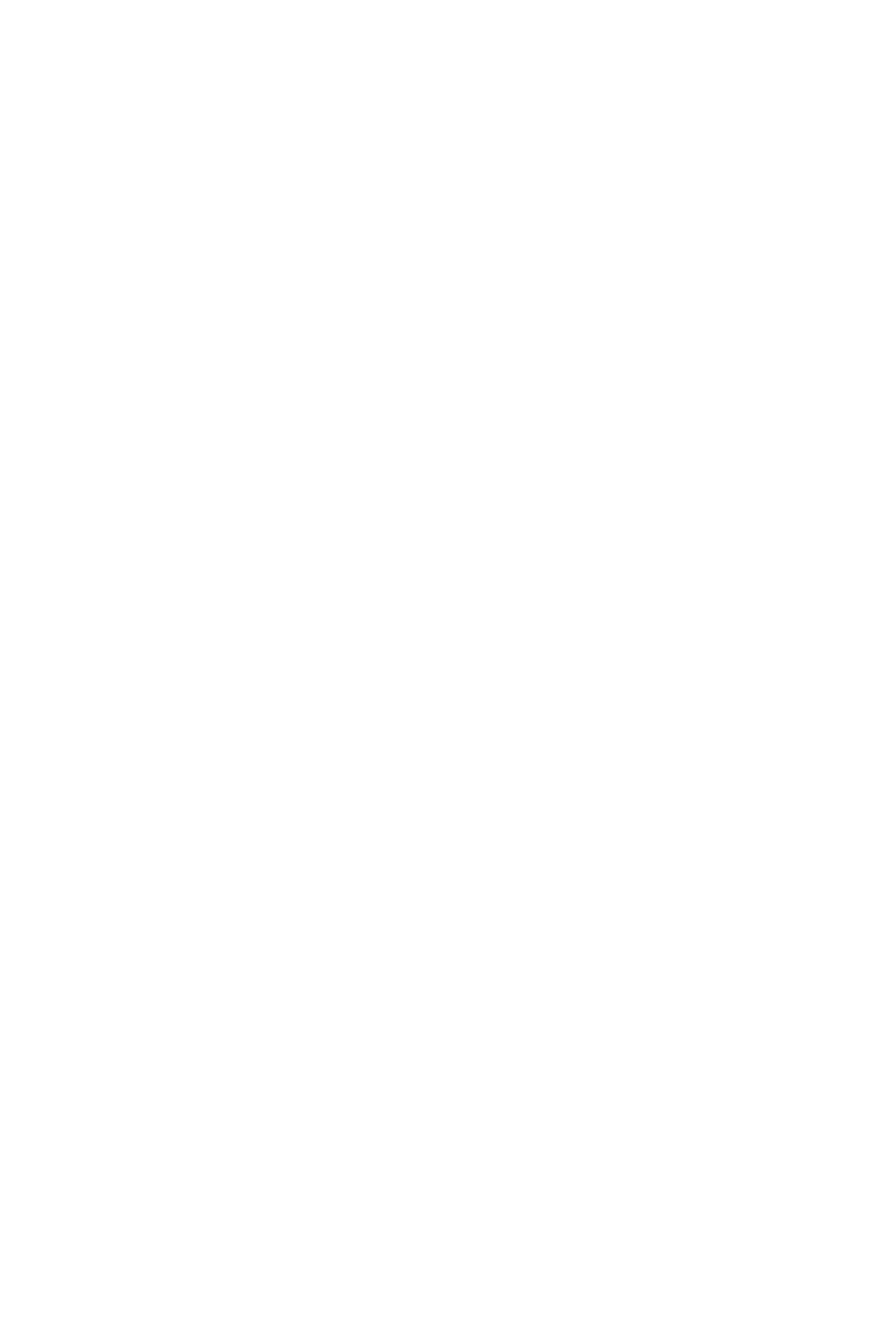
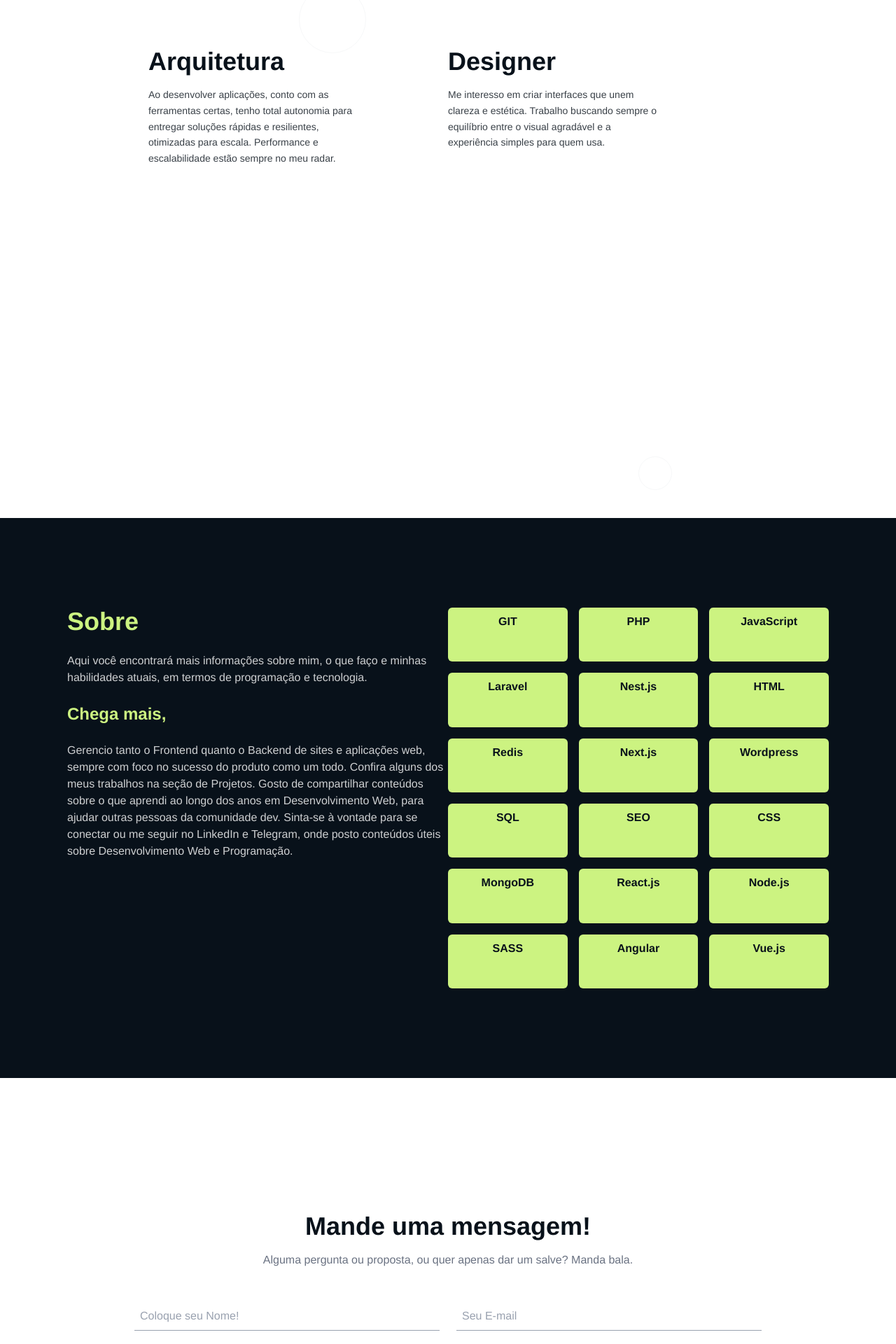
Before and after one commit to SuzukiJhor/profile-dev, a Next.js app: page / in a window 1280 px wide. Shown: the part 860-2780 px from the top of the page at 70% size. Before the commit the page ends 800 px from the top, so only its background shows below. Built offline with nearby package versions, Linux system fonts and the light colour scheme; a web font is replaced by a local one.

Commit message:
feat: identacao

```diff
--- a/src/app/page.tsx
+++ b/src/app/page.tsx
@@ -2,6 +2,7 @@ import Image from 'next/image';
 
 export default function Home() {
   return (
+    <div>
       <div className="flex w-full h-[100vh]">
         {/* Header */}
         <header className="fixed top-0 left-0 w-full h-[100px] flex items-center justify-between px-8 z-50">
@@ -69,5 +70,98 @@ export default function Home() {
         {/* Seção direita */}
         <div className="w-[25%] h-full bg-[#CCF381]"></div>
       </div>
+
+      <div className="w-full h-[100vh] bg-white py-32 relative flex justify-center items-start space-x-32">
+        {/* Bloco Arquitetura */}
+        <div className="w-[300px]">
+          <h2 className="text-4xl font-bold text-[#08111A] mb-4">Arquitetura</h2>
+          <p className="text-[#08111A] text-sm leading-relaxed opacity-80">
+            Ao desenvolver aplicações, conto com as ferramentas certas, tenho total autonomia para entregar soluções rápidas e resilientes, otimizadas para escala. Performance e escalabilidade estão sempre no meu radar.
+          </p>
+        </div>
+
+        {/* Bloco Designer */}
+        <div className="w-[300px]">
+          <h2 className="text-4xl font-bold text-[#08111A] mb-4">Designer</h2>
+          <p className="text-[#08111A] text-sm leading-relaxed opacity-80">
+            Me interesso em criar interfaces que unem clareza e estética. Trabalho buscando sempre o equilíbrio entre o visual agradável e a experiência simples para quem usa.
+          </p>
+        </div>
+
+        {/* Elementos decorativos */}
+        <div className="absolute top-10 left-1/3 w-24 h-24 border border-gray-300 rounded-full opacity-20 animate-spin-slow"></div>
+        <div className="absolute bottom-10 right-1/4 w-12 h-12 border border-gray-300 rounded-full opacity-20"></div>
+      </div>
+
+      {/* Nova seção Sobre */}
+      <section className="w-full h-[100vh] bg-[#08111A] text-white py-32 px-24 flex justify-between">
+        {/* Coluna de texto */}
+        <div className="w-1/2 space-y-6">
+          <h2 className="text-4xl font-bold text-[#CCF381]">Sobre</h2>
+          <p className="text-white opacity-80">
+            Aqui você encontrará mais informações sobre mim, o que faço e minhas habilidades atuais, em termos de programação e tecnologia.
+          </p>
+
+          <h3 className="text-2xl font-bold text-[#CCF381] mt-6">Chega mais,</h3>
+          <p className="text-white opacity-80">
+            Gerencio tanto o Frontend quanto o Backend de sites e aplicações web, sempre com foco no sucesso do produto como um todo.
+            Confira alguns dos meus trabalhos na seção de Projetos. Gosto de compartilhar conteúdos sobre o que aprendi ao longo dos anos
+            em Desenvolvimento Web, para ajudar outras pessoas da comunidade dev. Sinta-se à vontade para se conectar ou me seguir no
+            LinkedIn e Telegram, onde posto conteúdos úteis sobre Desenvolvimento Web e Programação.
+          </p>
+        </div>
+
+        {/* Coluna de skills */}
+        <div className="w-1/2 grid grid-cols-3 gap-4">
+          {[
+            'GIT', 'PHP', 'JavaScript',
+            'Laravel', 'Nest.js', 'HTML',
+            'Redis', 'Next.js', 'Wordpress',
+            'SQL', 'SEO', 'CSS',
+            'MongoDB', 'React.js', 'Node.js',
+            'SASS', 'Angular', 'Vue.js'
+          ].map((skill) => (
+            <span key={skill} className="bg-[#CCF381] text-[#08111A] font-bold px-4 py-2 rounded-md text-center">
+              {skill}
+            </span>
+          ))}
+        </div>
+      </section>
+
+      {/* Seção Contato */}
+      <section className="w-full h-[100vh] bg-white flex flex-col items-center justify-center py-32 px-24">
+        <h2 className="text-4xl font-bold text-[#08111A] mb-4">Mande uma mensagem!</h2>
+        <p className="text-gray-500 text-center mb-12">
+          Alguma pergunta ou proposta, ou quer apenas dar um salve? Manda bala.
+        </p>
+
+        <form className="w-full max-w-4xl flex flex-col space-y-6">
+          <div className="flex space-x-6">
+            <input
+              type="text"
+              placeholder="Coloque seu Nome!"
+              className="w-1/2 border-b border-gray-400 focus:outline-none py-2 px-2 placeholder-gray-400"
+            />
+            <input
+              type="email"
+              placeholder="Seu E-mail"
+              className="w-1/2 border-b border-gray-400 focus:outline-none py-2 px-2 placeholder-gray-400"
+            />
+          </div>
+
+          <textarea
+            placeholder="Escreva sua mensagem!"
+            className="w-full border-b border-gray-400 focus:outline-none py-2 px-2 placeholder-gray-400 resize-none h-32"
+          />
+
+          <button
+            type="submit"
+            className="mt-6 w-48 h-12 border-2 border-gray-400 text-gray-400 font-bold text-lg hover:bg-[#CCF381] hover:text-white transition-colors"
+          >
+            ENVIAR
+          </button>
+        </form>
+      </section>
+    </div>
   );
 }
```
Also changed, not shown: public/t.svg (added), 1 other file (tests, documents, lock files or other folders). Lines whose indentation alone changed are shown as unchanged.
